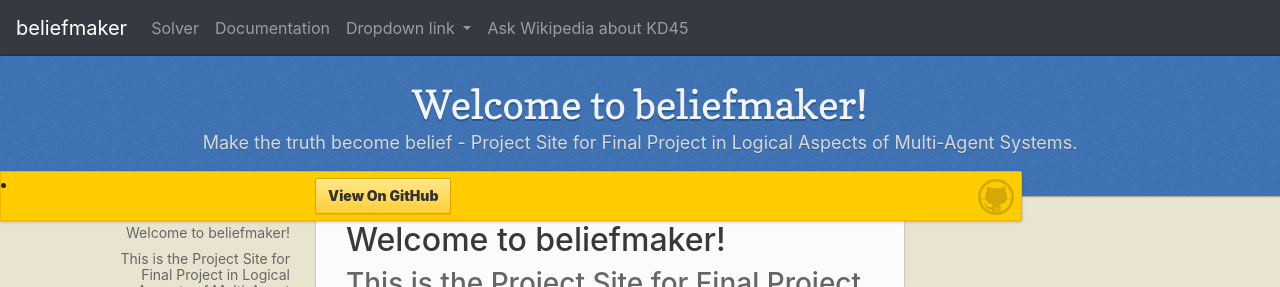
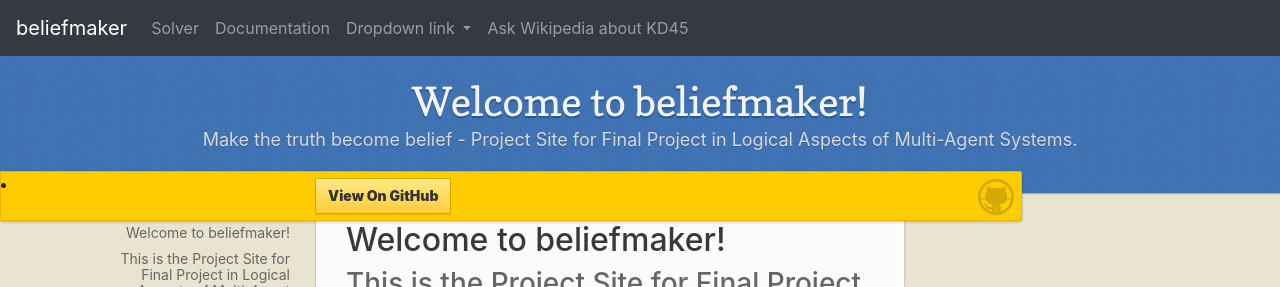
Before and after one commit to Bick95/beliefmaker, a Jekyll site: the page built from index.md, in a window 1280 px wide. Shown: the top 287 px of the page. Built offline with Jekyll 4.4.1, drawn with Linux system fonts in a browser that asks for light colours.

Commit message:
Adjusted z-index

```diff
--- a/_sass/jekyll-theme-leap-day.scss
+++ b/_sass/jekyll-theme-leap-day.scss
@@ -154,7 +154,7 @@
   left:0;
   right:0;
   width: 100%;
-  z-index:99;
+  z-index:100;
   -webkit-font-smoothing:antialiased;
   min-height: 20px;
 
@@ -181,7 +181,7 @@
   padding: 25px 20px 40px 20px;
   margin: 0;
   position: fixed;
-  top: 56px;
+  top: 53px;
   left:0;
   right:0;
   width: 100%;
```
